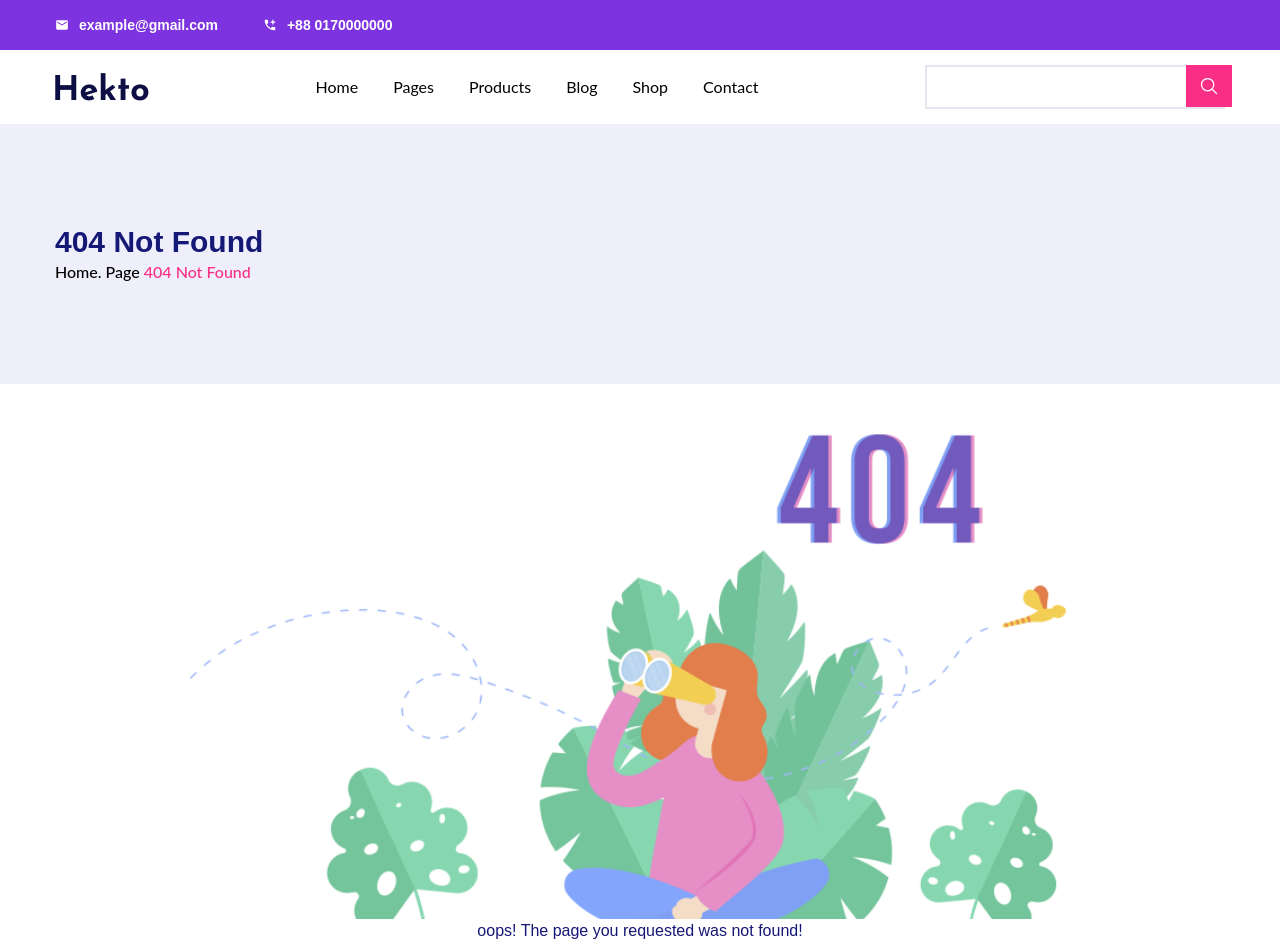
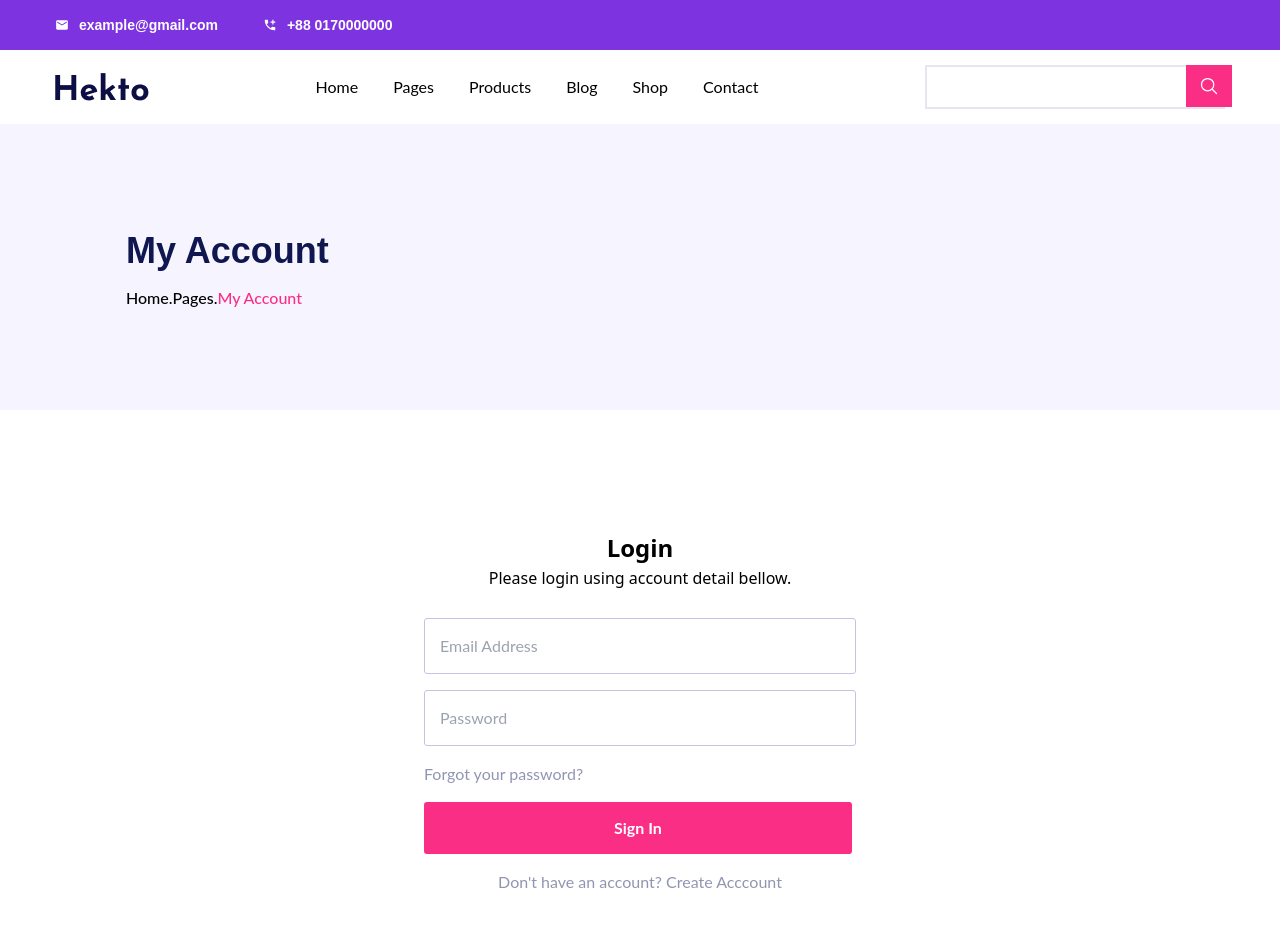
Before and after one commit to siamtalukder484/hekto-ecommerce, a React (Vite) app: page /login in a window 1280 px wide. Shown: the top 952 px of the page. Built offline with nearby package versions, Linux system fonts and the light colour scheme.

Commit message:
login page done

```diff
--- a/src/App.jsx
+++ b/src/App.jsx
@@ -4,8 +4,8 @@ import {
   Route,
   RouterProvider,
 } from "react-router-dom";
-import Home from './pages/home/Home';
-import About from './pages/about/About';
+import Home from "./pages/home/Home";
+import About from "./pages/about/About";
 import MainRootLayout from "./layout/MainRootLayout";
 import Shop from "./pages/shop/Shop";
 import { ErrorPage } from "./pages/errorpage/ErrorPage";
@@ -13,28 +13,26 @@ import { Product } from "./pages/product/Product";
 import Contact from "./pages/contact/Contact";
 import Blog from "./pages/blog/Blog";
 import Page from "./pages/page/Page";
+import Login from "./pages/login/Login";
 
 function App() {
   const router = createBrowserRouter(
     createRoutesFromElements(
-      <Route element={<MainRootLayout/>}>
-        <Route path='/' element={<Home/>}/>
-        <Route path='/about' element={<About/>}/>
-        <Route path= "/shop" element={<Shop />}/>
-        <Route path= "/product" element={ <Product/>}/>
-        <Route path= "/contact" element={ <Contact/>}/>
-        <Route path= "/blog" element={ <Blog/>}/>
-        <Route path= "/pages" element={ <Page/>}/>
-        <Route path= "*" element={<ErrorPage />}/>
+      <Route element={<MainRootLayout />}>
+        <Route path="/" element={<Home />} />
+        <Route path="/login" element={<Login />} />
+        <Route path="/about" element={<About />} />
+        <Route path="/shop" element={<Shop />} />
+        <Route path="/product" element={<Product />} />
+        <Route path="/contact" element={<Contact />} />
+        <Route path="/blog" element={<Blog />} />
+        <Route path="/pages" element={<Page />} />
+        <Route path="*" element={<ErrorPage />} />
       </Route>
     )
   );
 
-  return (
-    <RouterProvider
-    router={router}
-  />
-  )
+  return <RouterProvider router={router} />;
 }
 
-export default App
+export default App;
--- a/src/pages/contact/Contact.jsx
+++ b/src/pages/contact/Contact.jsx
@@ -9,12 +9,14 @@ const Contact = () => {
     <section>
       <div className="bg-[#F6F5FF] py-[100px]">
         <div className="max-w-container mx-auto">
+          <div className="pl-[71px]">
             <h3 className="font-Josefin text-4xl leading-normal font-bold pb-2 text-[#101750]">
               Contact Us
             </h3>
             <p className="text-black font-lato text-base font-medium leading-normal">
               Home.Pages.<span className="text-btn-color">Contact us</span>
             </p>
+          </div>
         </div>
       </div>
       <div className="max-w-container mx-auto">
--- a/src/pages/login/Login.jsx
+++ b/src/pages/login/Login.jsx
@@ -1,9 +1,75 @@
-import React from 'react'
+import React from "react";
+import Input from "../../componants/Input";
+import Button from "../../componants/Button";
+import { Link } from "react-router-dom";
+import { Image } from "../../utilities/Image";
+import brandImg from "../../assets/images/brand_img.png";
 
 const Login = () => {
   return (
-    <div>Login</div>
-  )
-}
+    <section>
+      <div className="bg-[#F6F5FF] py-[100px]">
+        <div className="max-w-container mx-auto">
+          <div className="pl-[71px]">
+            <h3 className="font-Josefin text-4xl leading-normal font-bold pb-2 text-[#101750]">
+              My Account
+            </h3>
+            <p className="text-black font-lato text-base font-medium leading-normal">
+              Home.Pages.<span className="text-btn-color">My Account</span>
+            </p>
+          </div>
+        </div>
+      </div>
+      <div className="max-w-container mx-auto">
+        <div className="py-[120px]">
+          <h3 className="text-center text-2xl text-black font-bold leading-normal font-josefin">
+            Login
+          </h3>
+          <p className="text-center">
+            Please login using account detail bellow.
+          </p>
+          <div className="flex items-center justify-center">
+            <form className="space-y-4 pt-7">
+              <div>
+                <Input
+                  style="border border-[#C2C5E1] p-[15px] outline-none w-[432px] rounded-[3px] text-base text-[#9096B2] font-lato font-normal leading-normal"
+                  type="email"
+                  placeholder="Email Address"
+                />
+              </div>
+              <div>
+                <Input
+                  style="border border-[#C2C5E1] p-[15px] outline-none w-[432px] rounded-[3px] text-base text-[#9096B2] font-lato font-normal leading-normal"
+                  type="password"
+                  placeholder="Password"
+                />
+              </div>
+              <div>
+                <p className="cursor-pointer text-[#9096B2] font-lato font-normal text-base leading-normal hover:text-[#C2C5E1]">
+                  Forgot your password?
+                </p>
+              </div>
+              <div>
+                <Button
+                  text="Sign In"
+                  style="bg-btn-color px-[190px] py-[14px] rounded-[3px] text-white text-base font-bold leading-normal font-lato"
+                />
+              </div>
+              <div>
+                <p className="text-[#9096B2] font-lato font-normal text-base leading-normal text-center">
+                  Don't have an account?{" "}
+                  <Link className="hover:text-[#C2C5E1]">Create Acccount</Link>
+                </p>
+              </div>
+            </form>
+          </div>
+          <div className="flex items-center justify-center py-[110px]">
+            <Image alt="Brand Image Missing" source={brandImg} />
+          </div>
+        </div>
+      </div>
+    </section>
+  );
+};
 
-export default Login
+export default Login;
```
Also changed, not shown: src/assets/images/brand_img.png (added). Lines whose indentation alone changed are shown as unchanged.
